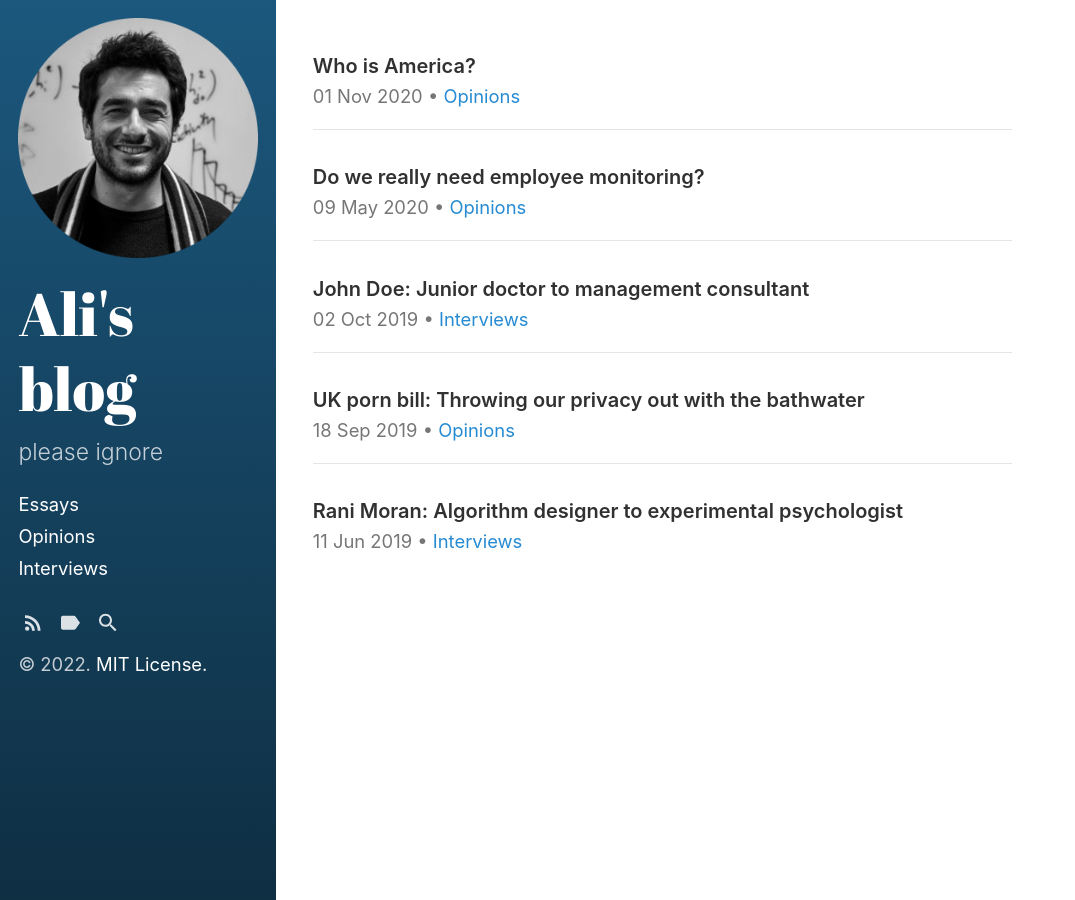
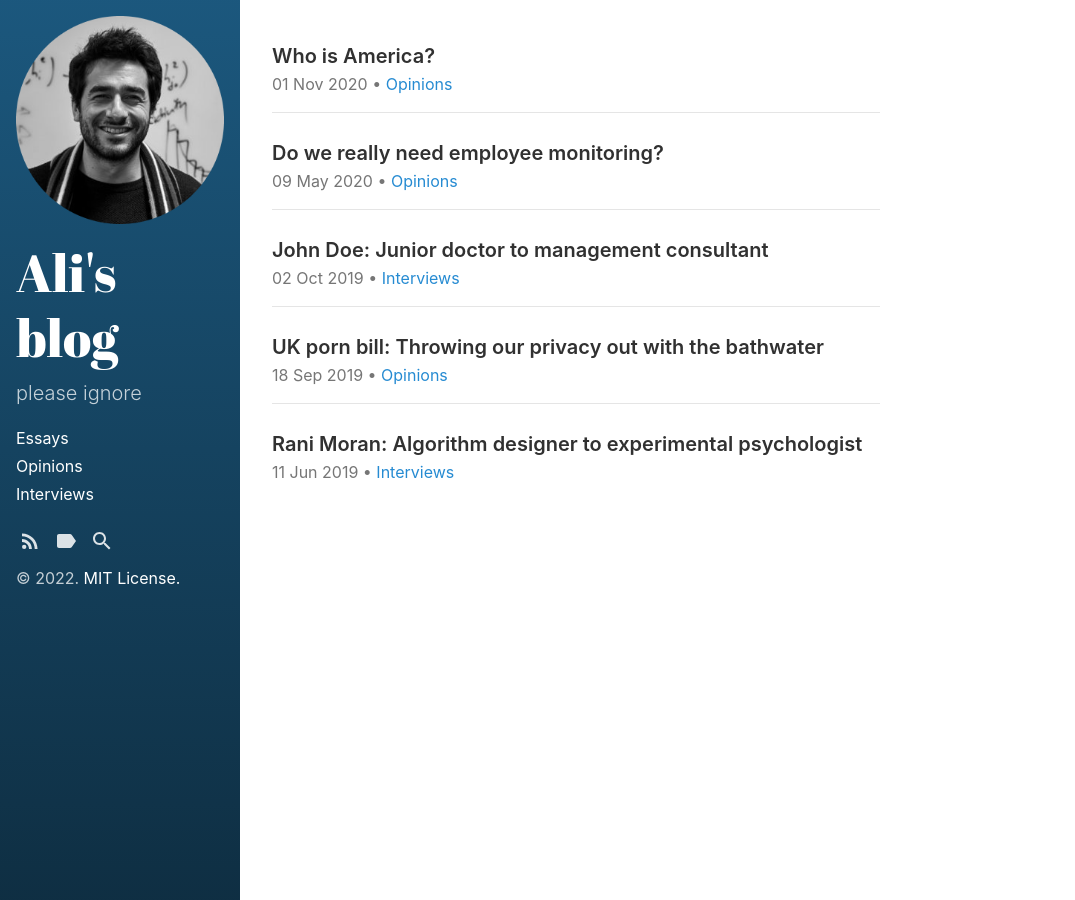
Before and after one commit to alfarzan/plsignore.com, a Jekyll site: the page built from index.html, in a window 1280 px wide. Shown: the whole page, without its empty margins (0-1075 px from the left). Built offline with Jekyll 4.4.1, drawn with Linux system fonts in a browser that asks for light colours; the list of posts is cut into pages by our own code.

Commit message:
Update _variables.scss

```diff
--- a/_sass/hydeout/_variables.scss
+++ b/_sass/hydeout/_variables.scss
@@ -32,7 +32,7 @@ $section-spacing: 1rem !default;
 $sidebar-width: 15rem !default;
 
 $large-breakpoint: 49rem !default;
-$large-font-size: 1.15rem !default;
+$large-font-size: 1rem !default;
 
 $box-shadow-size: 1px !default;
 $box-shadow-opacity: 0.16 !default;
```
